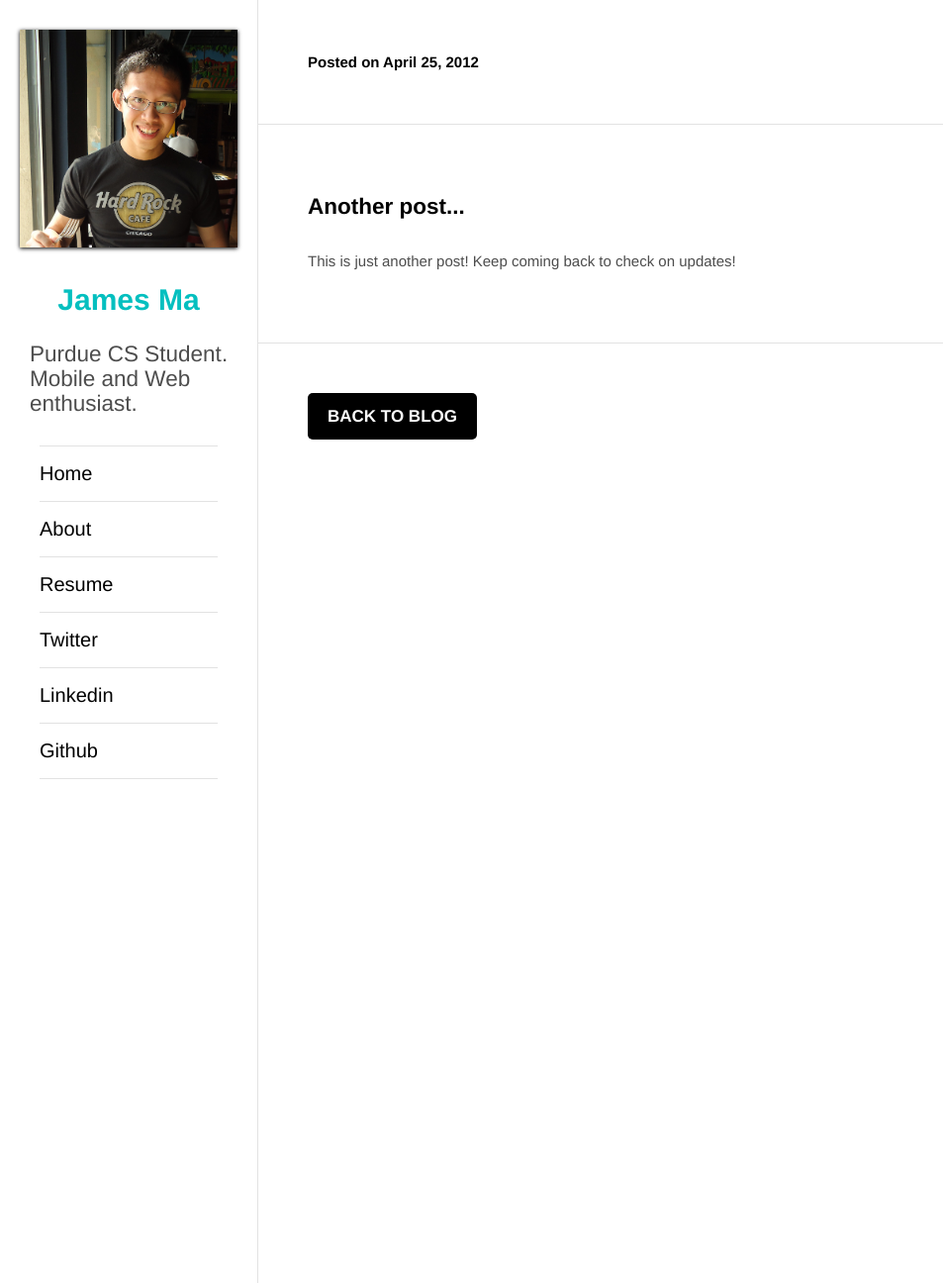
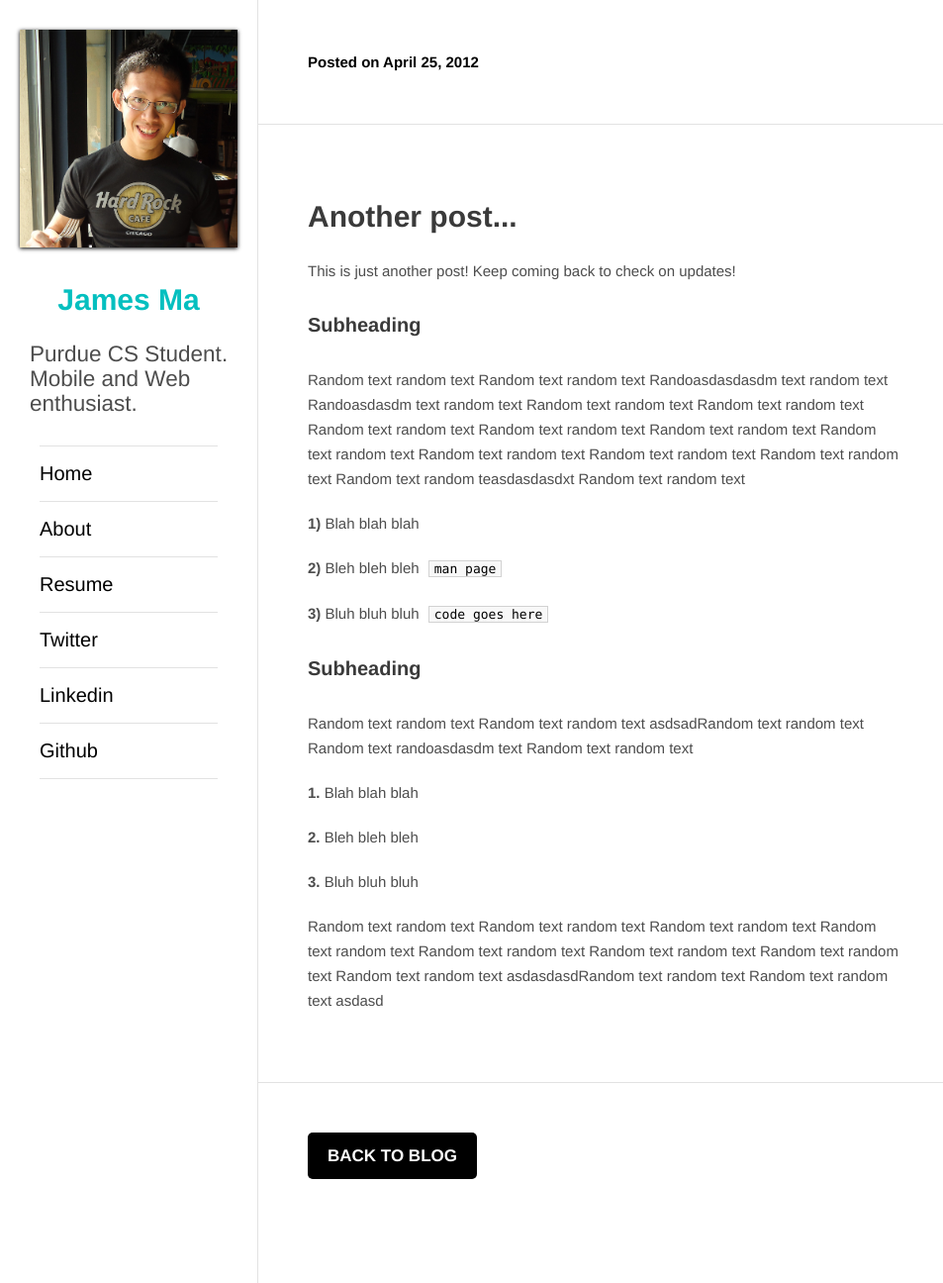
Before and after one commit to jamesma/jamesma.github.io, a Jekyll site: the page built from _posts/2012-04-25-another-post.md, in a window 1280 px wide and 1296 px high. Shown: the whole window at 99% size, without its empty margins (0-953 px from the left). Built offline with Jekyll 4.4.1, drawn with Linux system fonts in a browser that asks for light colours; Markdown is read by kramdown in place of the engine named in the settings.

Commit message:
CSS changes, nitpicking!

```diff
--- a/_layouts/post.html
+++ b/_layouts/post.html
@@ -7,7 +7,7 @@ layout: base
 		<b>Posted on {{ page.date | date: "%B %e, %Y" }}</b>
 	</header>
 	<article>
-		<h2 class="post_title">{{ page.title }}</h2>
+		<h1 class="post_title">{{ page.title }}</h1>
 		{{ content }}
 	</article>
 	<footer>
--- a/_posts/2012-04-25-another-post.md
+++ b/_posts/2012-04-25-another-post.md
@@ -4,3 +4,25 @@ title: Another post...
 ---
 
 This is just another post! Keep coming back to check on updates!
+
+## Subheading
+
+Random text random text Random text random text Randoasdasdasdm text random text Randoasdasdm text random text Random text random text Random text random text Random text random text Random text random text Random text random text Random text random text Random text random text Random text random text Random text random text Random text random teasdasdasdxt Random text random text
+
+<strong>1) </strong>Blah blah blah
+
+<strong>2) </strong>Bleh bleh bleh `man page`
+
+<strong>3) </strong>Bluh bluh bluh `code goes here`
+
+## Subheading
+
+Random text random text Random text random text asdsadRandom text random text Random text randoasdasdm text Random text random text
+
+<strong>1.</strong> Blah blah blah
+
+<strong>2.</strong> Bleh bleh bleh
+
+<strong>3.</strong> Bluh bluh bluh
+
+Random text random text Random text random text Random text random text Random text random text Random text random text Random text random text Random text random text Random text random text asdasdasdRandom text random text Random text random text asdasd
--- a/assets/css/base.css
+++ b/assets/css/base.css
@@ -27,12 +27,6 @@ a:hover {
 
 #user_name {
 	color: #04BFBF;
-}
-
-p {
-	font-size: 15px;
-	line-height: 25px;
-	margin: 20px 0;
 }
 
 section#sidebar {
@@ -111,22 +105,13 @@ footer a {
 }
 
 article {
+	max-width: 600px;
 	padding: 50px;
 	border-top: 1px solid #E2E2E2;
 }
 
 article * {
-	max-width: 600px;
-}
 
-article a {
-	border-bottom: 1px solid #CCC;
-}
-
-article .post_title {
-	margin-top: 20px;
-	margin-bottom: 30px;
-	color: black;
 }
 
 footer a.continue {
@@ -147,3 +132,70 @@ footer a.continue {
 footer a.continue:hover {
 	background-color: #04BFBF;
 }
+
+article h1, article h2, article h3, article h4, article h5, article h6 {
+	color: #3A3A3A;
+	margin-top: 30px;
+	margin-bottom: 30px;
+}
+
+article h1 {
+	font-size: 30px;
+	line-height: 25px;
+}
+
+article h2 {
+	font-size: 20px;
+	line-height: 25px;
+}
+
+article h3 {
+	font-size: 18px;
+	line-height: 25px;
+}
+
+article p {
+	font-size: 15px;
+	line-height: 25px;
+	margin-top: 20px;
+	margin-bottom: 20px;
+}
+
+article a {
+	border-bottom: 1px solid #CCC;
+}
+
+article code {
+	font-family: 'consolas', monospace;
+	font-size: 13px;
+	font-weight: 300;
+	color: black;
+	border: 1px solid #D2D2D2;
+	background-color: #F8F8F8;
+	border-radius: 0px;
+	-moz-border-radius: 0px;
+	-webkit-border-radius: 0px;
+	padding-left: 5px;
+	padding-right: 5px;
+	margin-left: 5px;
+	margin-right: 5px;
+	display: inline;
+}
+
+article .post_title > a {
+	border-bottom: none;
+}
+
+article blockquote {
+	border-left: 10px solid #04BFBF;
+	padding-left: 20px;
+	display: inline-block;
+	padding-bottom: 0;
+	margin-left: 0;
+	font-size: 15px;
+	line-height: 25px;
+	margin-top: 5px;
+	margin-bottom: 10px;
+	color: #4D4D4D;
+	max-width: 430px;
+}
--- a/index.html
+++ b/index.html
@@ -12,7 +12,7 @@ layout: base
 	</header>
 	{% for post in paginator.posts %}
 		<article>
-			<h2 class="post_title"><a href="{{ post.url }}">{{ post.title }}</a></h2>
+			<h1 class="post_title"><a href="{{ post.url }}">{{ post.title }}</a></h1>
 			{{ post.content }}
 		</article>
 	{% endfor %}
```
